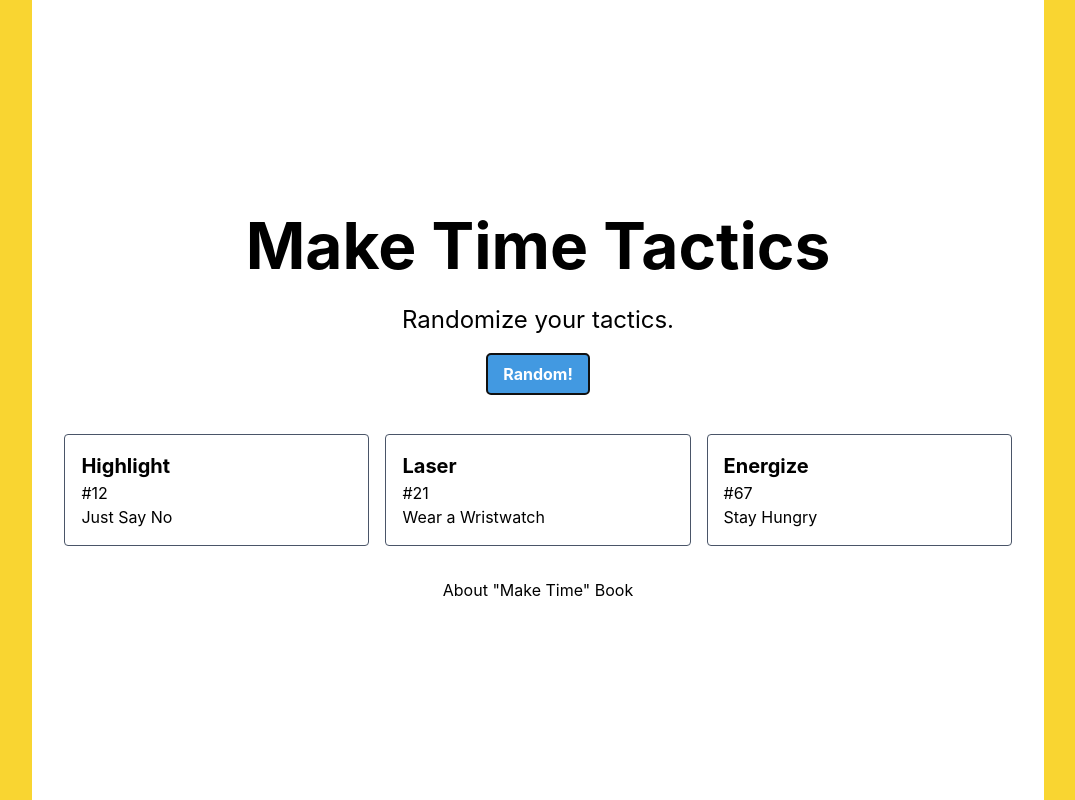
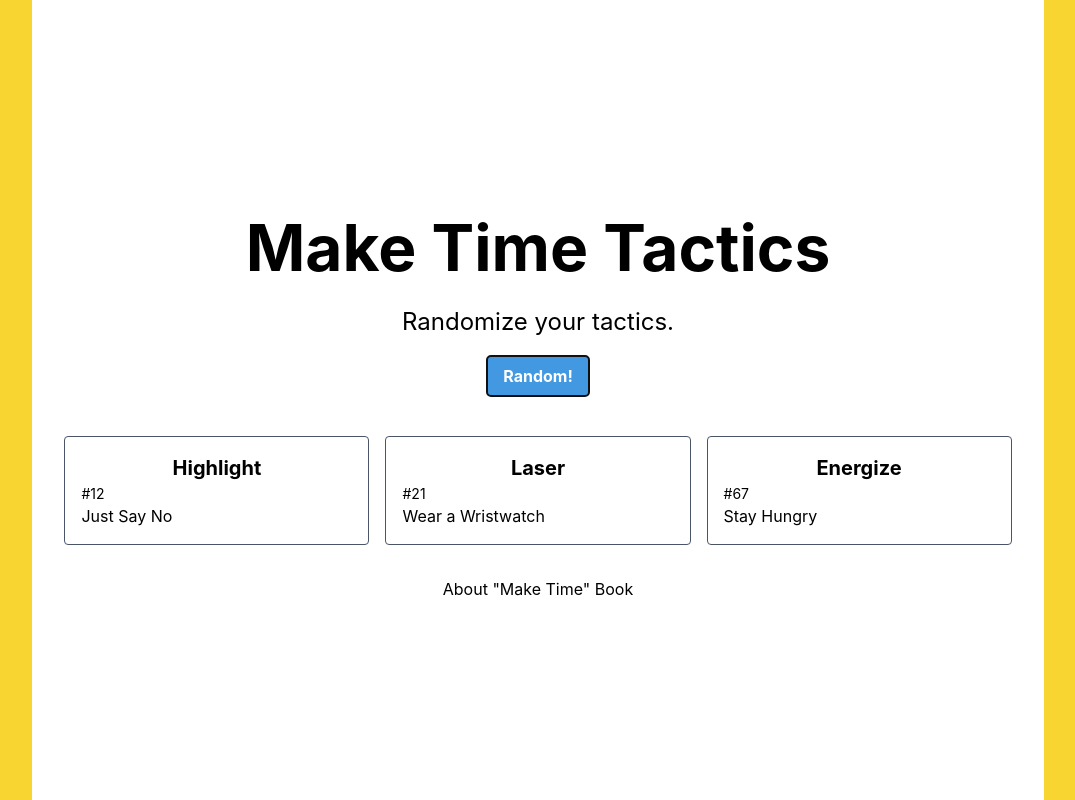
Before and after one commit to narze/make-time-tactics, a Next.js app: page / in a window 1280 px wide. Both pictures are taken after a click on the button "Random!". Shown: the whole page, without its empty margins (102-1177 px from the left). Built offline with nearby package versions, Linux system fonts and the light colour scheme.

Commit message:
:lipstick: Always show card

```diff
--- a/pages/index.js
+++ b/pages/index.js
@@ -38,29 +38,35 @@
         <button className="btn btn-blue my-2" onClick={randomTactics}>Random!</button>
 
         <div className="flex w-full space-x-4 px-8">
-          { highlightTactic &&
             <div className="w-1/3 my-8 p-4 border border-gray-700 rounded">
-              <h2 className="text-xl font-bold">Highlight</h2>
-              <p>#{highlightTactic.number}</p>
-              <p>{highlightTactic.tactic}</p>
+              <h2 className="text-center text-xl font-bold">Highlight</h2>
+              { highlightTactic &&
+                <>
+                  <p className="text-sm">#{highlightTactic.number}</p>
+                  <p>{highlightTactic.tactic}</p>
+                </>
+              }
             </div>
-          }
 
-          { laserTactic &&
             <div className="w-1/3 my-8 p-4 border border-gray-700 rounded">
-              <h2 className="text-xl font-bold">Laser</h2>
-              <p>#{laserTactic.number}</p>
-              <p>{laserTactic.tactic}</p>
+              <h2 className="text-center text-xl font-bold">Laser</h2>
+              { laserTactic &&
+                <>
+                  <p className="text-sm">#{laserTactic.number}</p>
+                  <p>{laserTactic.tactic}</p>
+                </>
+              }
             </div>
-          }
 
-          { energizeTactic &&
             <div className="w-1/3 my-8 p-4 border border-gray-700 rounded">
-              <h2 className="text-xl font-bold">Energize</h2>
-              <p>#{energizeTactic.number}</p>
-              <p>{energizeTactic.tactic}</p>
+              <h2 className="text-center text-xl font-bold">Energize</h2>
+              { energizeTactic &&
+                <>
+                  <p className="text-sm">#{energizeTactic.number}</p>
+                  <p>{energizeTactic.tactic}</p>
+                </>
+              }
             </div>
-          }
         </div>
 
         <p>
```
Also changed, not shown: 1 other file (tests, documents, lock files or other folders).
